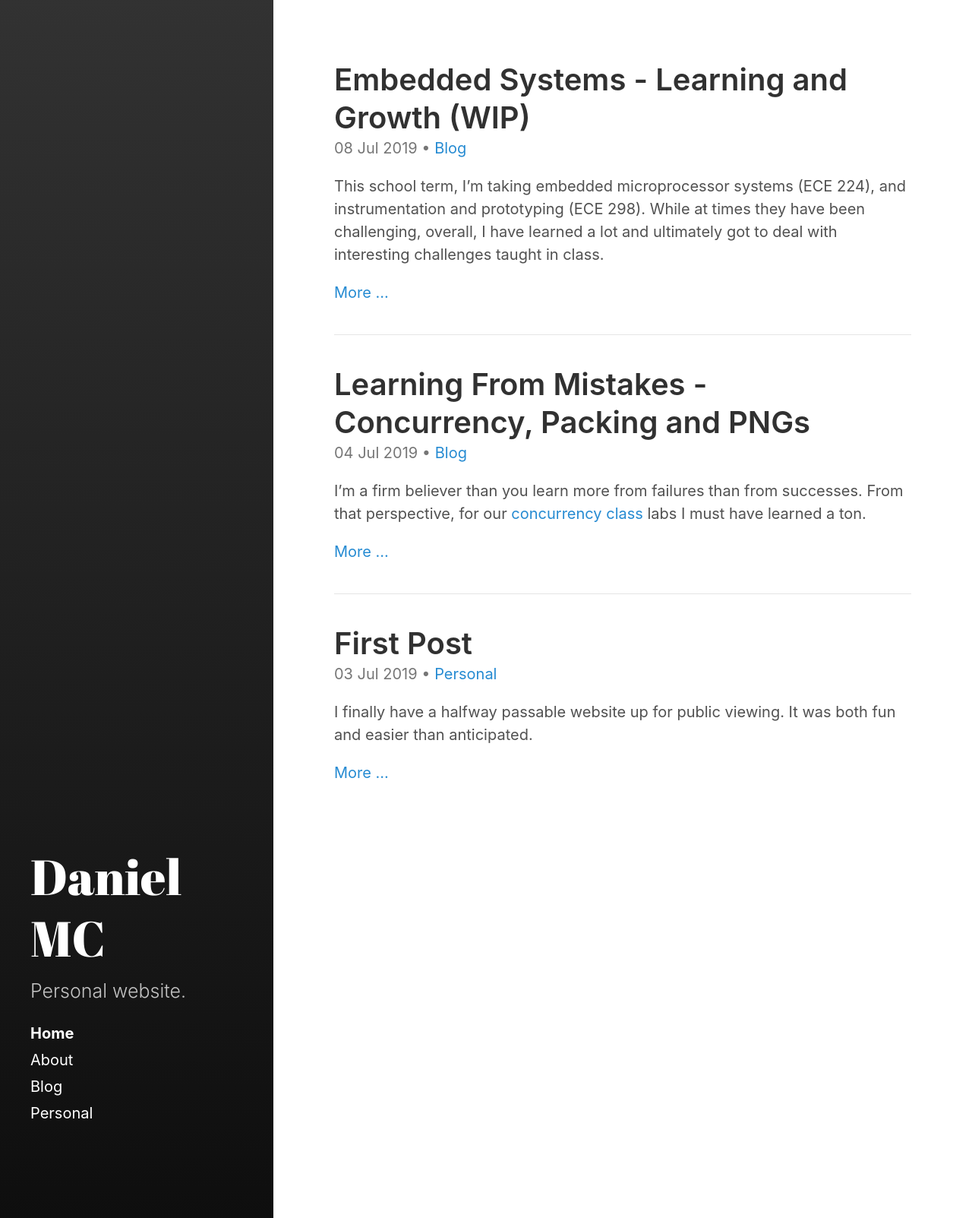
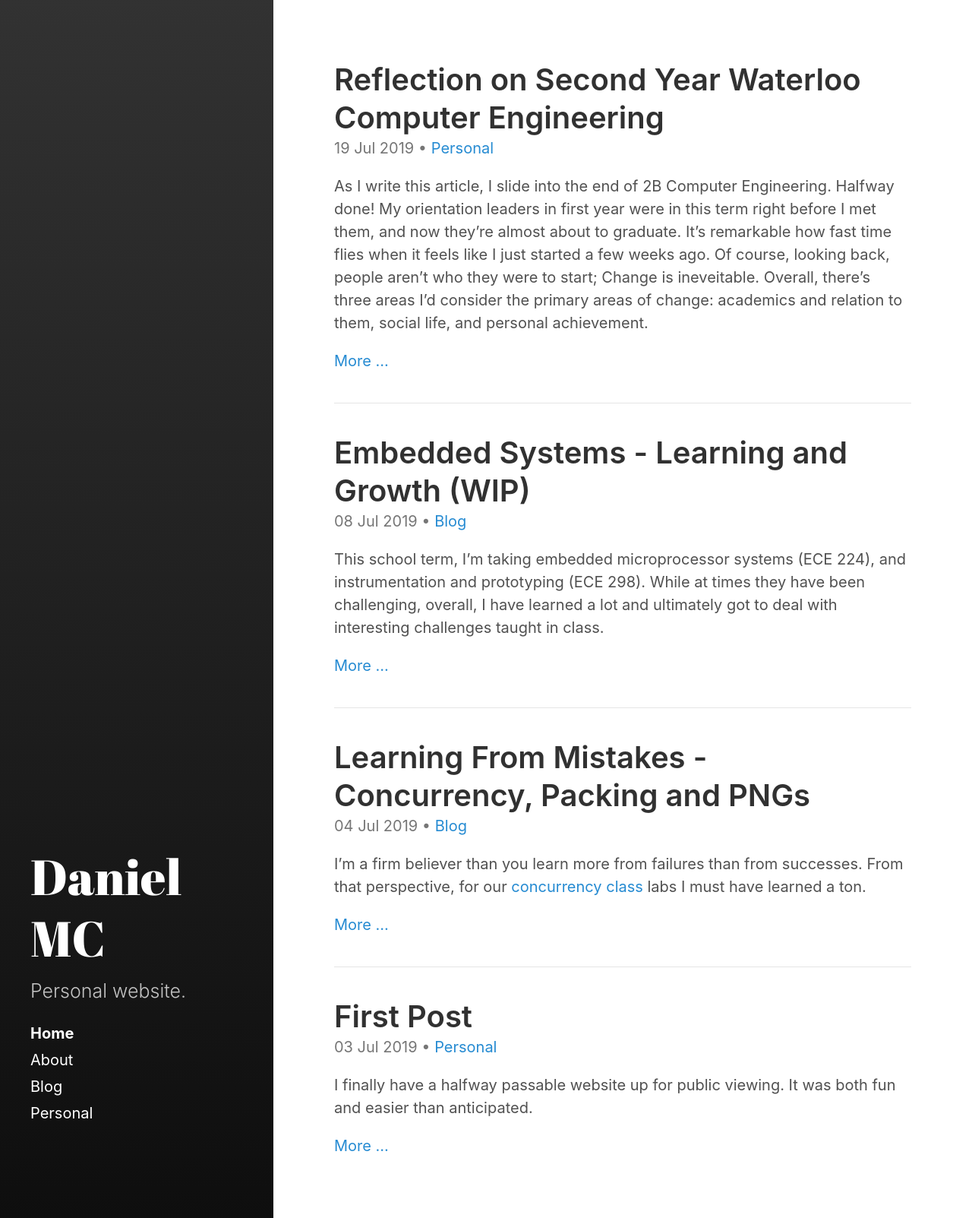
Before and after one commit to danielmccormick/danielmccormick.github.io, a Jekyll site: the page built from index.html, in a window 1280 px wide. Shown: the whole page at 76% size. Built offline with Jekyll 4.4.1, drawn with Linux system fonts in a browser that asks for light colours; the list of posts is cut into pages by our own code; part of the change alters nothing that is shown.

Commit message:
added second year reflection post

```diff
--- a/_posts/2019-07-08-embedded-systems.md
+++ b/_posts/2019-07-08-embedded-systems.md
@@ -3,7 +3,7 @@ layout: post
 title: "Embedded Systems - Learning and Growth (WIP)"
 categories:
   - Blog
-last_modified_at: 2019-07-08T13:15:02-05:0
+last_modified_at: 2019-07-18T13:15:02-05:0
 ---
 
 This school term, I'm taking embedded microprocessor systems (ECE 224), and instrumentation and prototyping (ECE 298). While at times they have been challenging, overall, I have learned a lot and ultimately got to deal with interesting challenges taught in class.
@@ -84,7 +84,7 @@ Of couse, we wouldn't have figured this out without benchmarking. In the other c
 
 Luckily, when tested thoroughly, the compiler optimization greatly enhanced the performance of our WAV player and was absolutely invaluable in fixing. I'm not complaining about what the optimizer does, just giving a heads up for those thinking about it. Of course, if we were allowed to modify our code, we simply could've declared all the variabeles volatile. In hindsight, perhaps saying "do not trust the compiler" might be a bit inflammatory.
 
-## Rule 3: Consider Undefined Behaviour
+## Rule 3: Consider the hardware
 
 Since printf is too slow, we were going to toggle some memory mapped LEDs to observe the results in real time. One would on first glance presume you could write your code along the lines of
 
@@ -92,4 +92,6 @@ Since printf is too slow, we were going to toggle some memory mapped LEDs to obs
     led_status ^= 0x0002;
     IOWR(LED_BASE,0,led_status);
 
-Which gave strange and unexpected results. With further reading, it turns out the LED was write-only
+Which gave strange and unexpected results. With further reading, it turns out the LED was write-only. With this knowledge in mind, it's easy to see the issue, however you just treat the memory address as a data port like any other, this isn't immediately obvious. This also is the cause of other issues.
+
+To be continued?
--- /dev/null
+++ b/_posts/2019-07-19-second-year-reflection.md
@@ -0,0 +1,35 @@
+---
+layout: post
+title: "Reflection on Second Year Waterloo Computer Engineering"
+categories:
+  - Personal
+last_modified_at: 2019-07-19T14:19:45-05:00
+---
+
+As I write this article, I slide into the end of 2B Computer Engineering. Halfway done! My orientation leaders in first year were in this term right before I met them, and now they're almost about to graduate. It's remarkable how fast time flies when it feels like I just started a few weeks ago. Of course, looking back, people aren't who they were to start; Change is ineveitable. Overall, there's three areas I'd consider the primary areas of change: academics and relation to them, social life, and personal achievement.
+
+In first year engineering, many courses are _very_ general. I remember taking a course load to the theme of something like "Calculus, Linear Algebra, Physics, Programming, Chemistry and Ethics".
+Chemistry? Despite the requirement for cross-disciplinary knowledge, I find I have not applied it much.
+Of course, it isn't bad that first year is very general.
+Students who find that they would actually rather another program can transfer without graduating later.
+This is particularly important at Waterloo, where degrees already take an extra year to fit in coop.
+
+In second year, the courses very much began to specialize. This term, my courses were along the lines of "Embedded Systems, Concurrency&Systems Programming, Discrete Math II, and Signals". A lot of these courses are much more enjoyable and in line with my interests. While my calculus professor (Eddie Dupont) was fantastic, quite honestly I never had much passion for integration. Embedded Systems (ECE 224) was one of the primary reasons I chose Waterloo ECE, and I find every course is delightful and interesting. Of course, Signals is just calculus in hiding. Perhaps some things are still the same...
+
+In first year, a lot of people either studied a lot or not at all. In turn, there was a relatively high attrition rate, with friends either failing to study and failing to proceed, people realizing they don't actually care for engineering, or generally vanishing. A lot of people spent a lot of time studying, with some courses being arguably unfair. Since a lot of the content, all things being equal were unfair, there were questions that really pushed the boundaries of what people could learn. Since the Class of 2022 is an experimental year, this means a lot of courses were either new or highly changed. Whether it was making some alarm clock on a knock-off rasberry pi, or painstakingly scrutinizing significant digits to be very clear about the time a ball was in the air for, there were many long nights dealing with panic.
+
+By this point, we're rapidly approaching the point of no return. Anyone wanting to switch likely will graduate later. On the other hand, people largely stop failing. People still either study a lot or not at all, since exams have always been a time to cram for 72 hours to learn a course. The exams are largely reasonable, not expecting people to pull a magic trick to learn some new content, or having midterms with 40% averages. Perhaps students are now less likely to fail though, it's hard to tell. Unfortunately, since we're still stuck with experimental courses, we'd have the pleasure of pulling all nighters. Lots of people either spend their entire weekend in the lab trying to figure out why their music player sounds like a chainsaw, or get their hokey prototype to function was intended.
+
+Overall, in academics, while the courses are a lot more of what people signed up for, it appears there's always going to be long nights rushing to finish hard courses.
+
+During orientation week (and all of first year), many people intended well to keep many friendships up as they can in all sorts of places. I lived with at the time strangers who all wanted the same residence as I did (which we got), and I talked to people in many different programs - AFM, CivE,Physics, SYDE, whatever. However, for us at the time, we were largely strangers in a strange land. People were still making friends and talking to a lot of people. In some ways, it became almost unsustainable to maintain so many conversations at once, but it was nice. Unfortunately, one downside is it's still unclear who the people you trust the most are.
+
+Ultimately, that didn't hold up so well when roughly half your friends are out of synchronization with you, and you've got a lot of work to do. Some friends fail. In general, people are relatively busy trying to live their lives, and on coop you're likely to be far from many of your friends and unavailable to meet up with them. While I still think highly of the many people I met in first year, it's hard to keep active contact with them. By now, there's established groups of friends, and friends by location. In trade of having many, weak friendships, I how have people I take time see on a regular basis. My roommates aren't strangers but now close friends. Time is blocked off for people. I try to see a movie with one of my best friends every other week. Every few weeks I go out for a curry with a group of friends. I make time to write for the Iron Warrior when I can. When I see people in my class, they're typically a friendly face. While perhaps it's disappointing that I don't get to see as many people often, the people I do see absolutely make up for it.
+
+Finally, habits as a person have changed a lot, in all sorts of terms. On first co-op, everybody was struggling, hoping for a good co-op (often software development). People didn't have skills, and found it hard to find a job. By this term, people have two internships under their belt and largely have settled in to aim higher. I found myself turning down jobs I really would have loved in first year for various reasons. As people get more skills, their expectations go up too. Perhaps that "AI" company that actually has more of "Human AI" isn't so good. Perhaps that embedded systems company paying $18.21 an hour with two and a half stars on glassdoor isn't such a good company after all.
+
+In first year, I was a very nervous cook, in hindsight making foods that are both facile and perhaps, less appitizing (I remember eating ground beef with beans, rice and hot sauce in a bowl). I also never really looked for deals, primarily shopping at the local sobeys. Now, it seems silly. There's no reason _not_ to go grocery shopping at Produce Depot or Freshco. In return, the deals by far and large are a lot more. Instead of trying to cook the simplest foods I knew, I'm willing to learn to cook something new - whether it's a soup (with homemade stock), a stir fry, a basted steak, hand-made hamburger patties, or anything else.
+
+In first year, due to a fire alarm at 8:10 every Monday morning, and in general classes at 8:30am, the entire class would enter lectures running on fumes. They'd be up until late working on assignments until 2am, 3am, or 5am. Now, classes start at 11:30 at the _earliest_. By pushing back classes, I often enter lectures full of energy, and am able to absorb material far better. 8:30 labs are now addressed groggily, but the lectures are much better.
+
+Overall, whether it's school being actual classes desired, spending time on meaingful friendships, or developing (some) better habits, there's been changes at Waterloo. While some things may still be the same, I'm far more optimistic about the future. I'm excited to conclude this year of university and see what the future brings.
```
